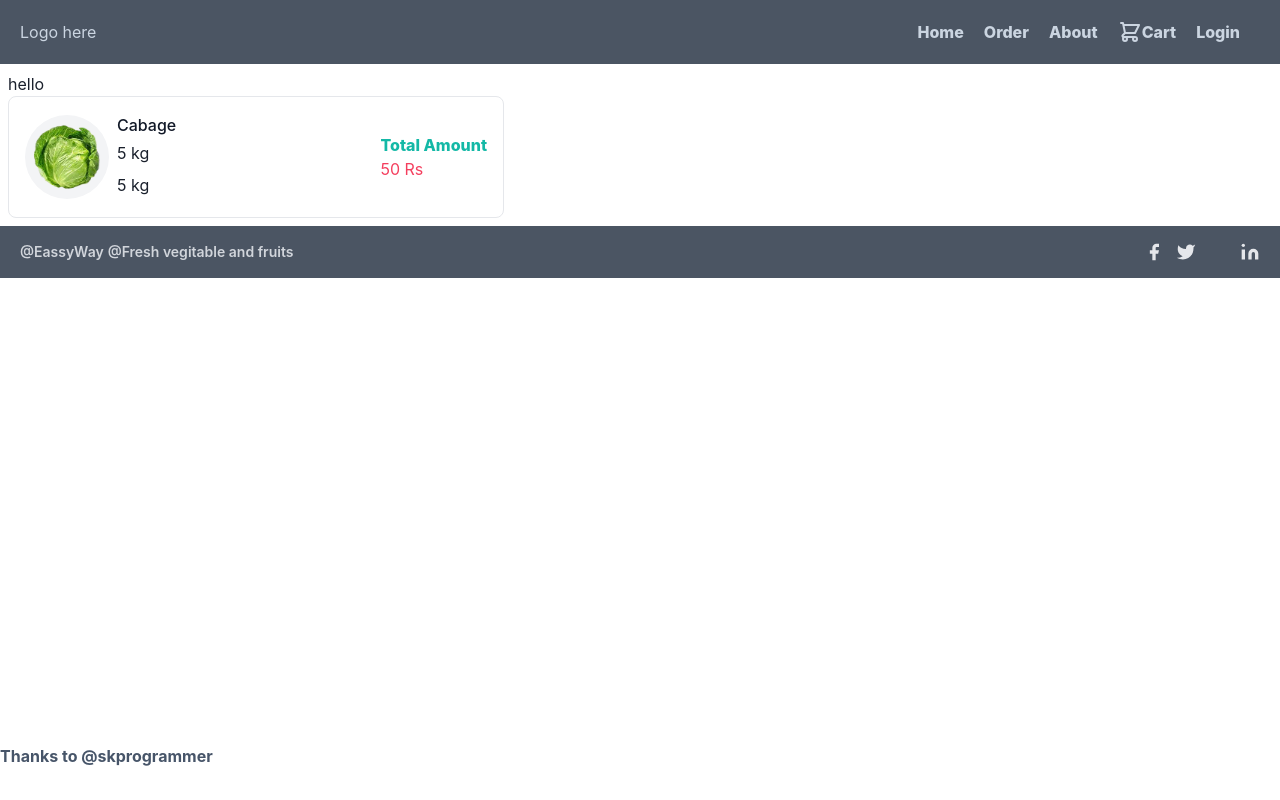
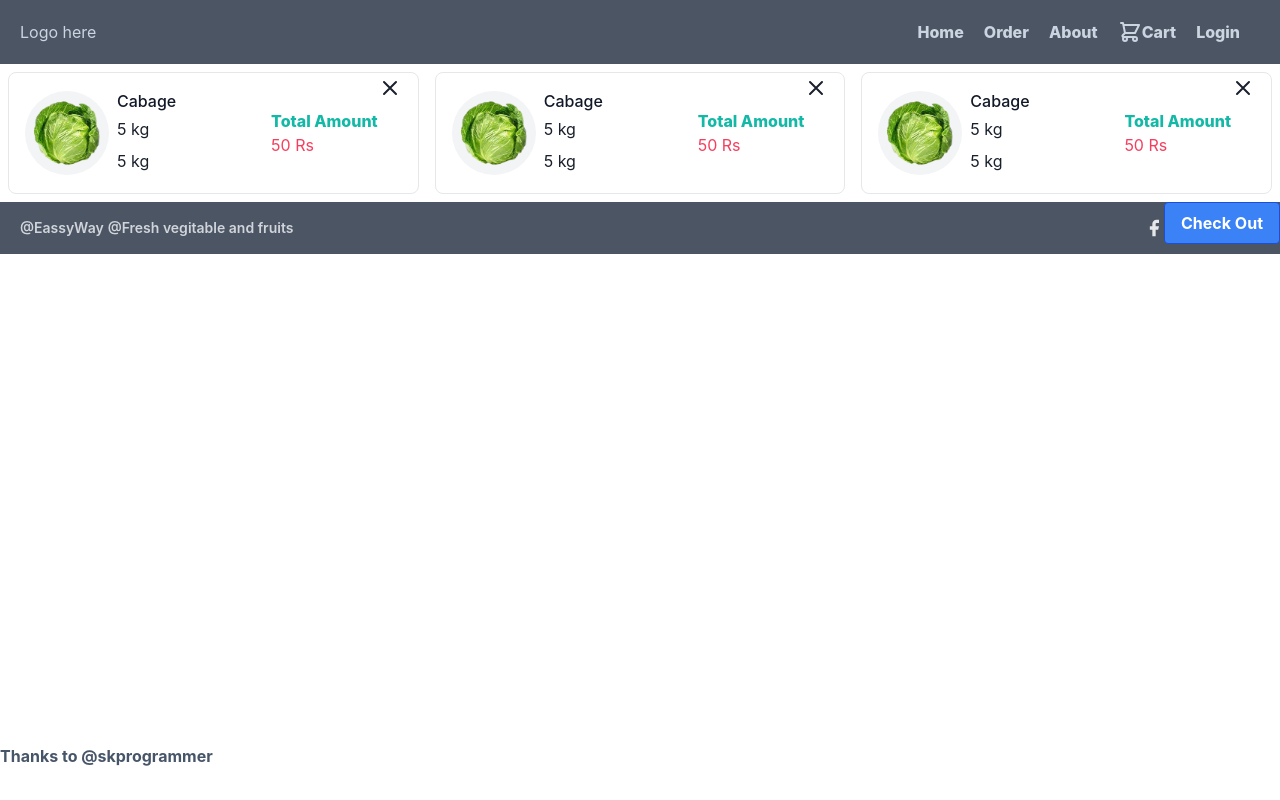
Before and after one commit to divyanshusharma1007/easyway22, a Next.js app: page /cart in a window 1280 px wide. Built offline with nearby package versions, Linux system fonts and the light colour scheme.

Commit message:
data main

```diff
--- /dev/null
+++ b/components/cart/CartItem.jsx
@@ -0,0 +1,29 @@
+import React from 'react'
+import Image from 'next/image'
+export default function CartItem() {
+    return (
+        <div>
+            <div className="p-2  w-full">
+                <div className="h-full flex items-center border-gray-200 border p-4 rounded-lg">
+                    <Image alt="team" className="w-16 h-16 bg-gray-100 object-cover object-center flex-shrink-0 rounded-full mr-4" src={require('../../public/Vegitable/cabage.webp')} height={84} width={84} />
+                    <div className="flex-grow w-1/3">
+                        <h2 className="text-gray-900 title-font font-medium mx-2 ">Cabage</h2>
+                        <input placeholder={'amoutn in kg'} value={`${'5'} kg`} className='py-1 mx-2 w-[50%]' />
+                        <input placeholder={'amoutn in price'} value={`${'5'} kg`} className='py-1 mx-2 w-[50%]' />
+                    </div>
+                    <div>
+
+                        <h2 className=' text-normal font-extrabold text-teal-500'>Total Amount</h2>
+                        <h2 className='text-rose-500 text-extrabold'>50 Rs</h2>
+                    </div>
+                    <div className='relative right-[0px] mt-[-90px]'>
+                        <svg xmlns="http://www.w3.org/2000/svg" class="h-6 w-6" fill="none" viewBox="0 0 24 24" stroke="currentColor" stroke-width="2">
+                            <path stroke-linecap="round" stroke-linejoin="round" d="M6 18L18 6M6 6l12 12" />
+                        </svg>
+                    </div>
+                </div>
+
+            </div>
+        </div>
+    )
+}
--- a/components/home/Features.jsx
+++ b/components/home/Features.jsx
@@ -4,7 +4,7 @@ export default function Features() {
     return (
         <div className='bg-slate-100'>
             <hr />
-            <h1 className='text-center text-4xl relative font-extrabold text-gray-500 underline    underline-offset-[10px] mt-14 capitalize drop-shadow-[3px_0px_1px_rgba(1,1,1,1)]'>OUR   SERVICES</h1>
+            <h1 className="text-center text-3xl font-mono font-bold mt-10"> Categories</h1>
             <ServiceContainer/>
         </div>
     )
--- /dev/null
+++ b/components/home/Offer.jsx
@@ -0,0 +1,21 @@
+import React from 'react'
+import Image from 'next/image'
+export default function Offer() {
+    return (
+        <div
+            className='bg-blue-50'
+        >
+            <h1 className="text-center text-3xl font-mono font-bold pt-5">Offers</h1>
+            <div className='grid grid-flow-row grid-cols-1 sm:grid-cols-2 xl:grid-cols-3'>
+                <div className='w-full px-3 py-3'>
+                    <Image src={require('../../public/Images/slide1.jpg')} height={300}/>
+                </div>
+                <div className='w-full px-3 py-2'>
+                    <Image src={require('../../public/Images/slide1.jpg')} height={300}/>
+                </div> <div className='w-full px-3 py-2'>
+                    <Image src={require('../../public/Images/slide1.jpg')} height={300}/>
+                </div>
+            </div>
+        </div>
+    )
+}
--- a/components/home/Slider.jsx
+++ b/components/home/Slider.jsx
@@ -8,7 +8,7 @@ export default function Slider() {
   console.log(Carousel)
   return (
     <div className=''>
-      <Carousel infiniteLoop={true} autoPlay={true} stopOnHover={true} autoFocus={true}  showArrows={true} showStatus={false}  showThumbs={false} showIndicators={true}  className='bg-rose-100 rounded-3xl'>
+      <Carousel infiniteLoop={true} autoPlay={true} stopOnHover={true} autoFocus={true}  showArrows={true} showStatus={false}  showThumbs={false} showIndicators={true}  className='md:bg-rose-500 rounded-3xl md:py-3' >
         <div className='my-5 '>
           <Image src={img} alt="image1" />
           <h1 className=' text-4xl font-extrabold relative top-[-50px] text-white text-right mx-10 2xl:mr-90 left-6 sm:mr-16 md:mr-32 lg:mr-64 xl:mr-96 2xl:mr-[37rem]'>50%off </h1>
--- a/components/home/SpecialProducts.jsx
+++ b/components/home/SpecialProducts.jsx
@@ -1,41 +1,24 @@
 import React from 'react'
 import Image from 'next/image'
 import Styles from '../../styles/Slider.module.css'
+import Link from 'next/link'
 export default function SpecialProducts() {
   return (
-    <section className="text-gray-600 body-font bg-purple-100 py-3 ">
-      <h1 className="text-center text-3xl font-mono font-bold mt-10">Top Products</h1>
-      <div className="grid sm:grid-cols-3 mt-3 mx-9">
-        <div className='flex  flex-col  justify-between border-2 m-3 p-3 border-black rounded-xl shadow-2xl shadow-slate-500 bg-slate-100'>
-          <Image src={require('../../public/Images/basket.png')} height={200}  />
-          <h2 className='text-2xl font-bold text-blue-800 '> <span className='text-green-500 '>Fresh :</span>  Onions</h2>
-          <h1 className='float-left text-lg text-red-800 font-bold'><span>Rs :</span> 50/kg</h1>
-        </div>
-        <div className='flex  flex-col  justify-between border-2 m-3 p-3 border-black rounded-xl shadow-2xl shadow-slate-500 bg-slate-100'>
-          <Image src={require('../../public/Images/basket.png')} height={200}  />
-          <h2 className='text-2xl font-bold text-blue-800 '> <span className='text-green-500 '>Fresh :</span>  Onions</h2>
-          <h1 className='float-left text-lg text-red-800 font-bold'><span>Rs :</span> 50/kg</h1>
-        </div>
-        <div className='flex  flex-col  justify-between border-2 m-3 p-3 border-black rounded-xl shadow-2xl shadow-slate-500 bg-slate-100'>
-          <Image src={require('../../public/Images/basket.png')} height={200}  />
-          <h2 className='text-2xl font-bold text-blue-800 '> <span className='text-green-500 '>Fresh :</span>  Onions</h2>
-          <h1 className='float-left text-lg text-red-800 font-bold'><span>Rs :</span> 50/kg</h1>
-        </div>
-        <div className='flex  flex-col  justify-between border-2 m-3 p-3 border-black rounded-xl shadow-2xl shadow-slate-500 bg-slate-100'>
-          <Image src={require('../../public/Images/basket.png')} height={200}  />
-          <h2 className='text-2xl font-bold text-blue-800 '> <span className='text-green-500 '>Fresh :</span>  Onions</h2>
-          <h1 className='float-left text-lg text-red-800 font-bold'><span>Rs :</span> 50/kg</h1>
-        </div>
-        <div className='flex  flex-col  justify-between border-2 m-3 p-3 border-black rounded-xl shadow-2xl shadow-slate-500 bg-slate-100'>
-          <Image src={require('../../public/Images/basket.png')} height={200}  />
-          <h2 className='text-2xl font-bold text-blue-800 '> <span className='text-green-500 '>Fresh :</span>  Onions</h2>
-          <h1 className='float-left text-lg text-red-800 font-bold'><span>Rs :</span> 50/kg</h1>
-        </div>
-        <div className='flex  flex-col  justify-between border-2 m-3 p-3 border-black rounded-xl shadow-2xl shadow-slate-500 bg-slate-100'>
-          <Image src={require('../../public/Images/basket.png')} height={200}  />
-          <h2 className='text-2xl font-bold text-blue-800 '> <span className='text-green-500 '>Fresh :</span>  Onions</h2>
-          <h1 className='float-left text-lg text-red-800 font-bold'><span>Rs :</span> 50/kg</h1>
-        </div>
+    <section className="text-gray-600 body-font bg-purple-50 py-3 ">
+      <h1 className="text-center text-3xl font-mono font-bold mt-10"> Categories</h1>
+      <div className="grid grid-cols-2 md:grid-cols-3 mt-3 mx-9">
+        <Link href='/order'>
+          <div className='grid place-items-center border-0 border-black rounded-xl bg-lime-50 mx-5 shadow-md shadow-gray-800'>
+            <Image src={require('../../public/Vegitable/cabage.webp')} height={100} width={100} />
+            <h2 className='text-center font-mono font-semibold'> Vegitables</h2>
+          </div>
+        </Link>
+        <Link href='/order' shallow={true}>
+          <div className='grid place-items-center border-0 border-black rounded-xl bg-lime-50 mx-5 shadow-md shadow-gray-800'>
+            <Image src={require('../../public/Vegitable/cabage.webp')} height={100} width={100} />
+            <h2 className='text-center font-mono font-semibold'> Vegitables</h2>
+          </div>
+        </Link>
       </div>
     </section>
   )
--- a/pages/cart.js
+++ b/pages/cart.js
@@ -1,25 +1,19 @@
 import React from 'react'
-import Image from 'next/image'
+
+import CartItem from '../components/cart/CartItem'
 export default function Cart() {
     return (
-        <div>
-            <div className="p-2 lg:w-[40%] md:w-1/2 w-full">
-                <div>
-                    hello
-                </div>
-                <div className="h-full flex items-center border-gray-200 border p-4 rounded-lg">
-                    <Image alt="team" className="w-16 h-16 bg-gray-100 object-cover object-center flex-shrink-0 rounded-full mr-4" src={require('../public/Vegitable/cabage.webp')} height={84} width={84} />
-                    <div className="flex-grow w-1/3">
-                        <h2 className="text-gray-900 title-font font-medium mx-2 ">Cabage</h2>
-                        <input placeholder={'amoutn in kg'} value={`${'5'} kg`} className='py-1 mx-2' />
-                        <input placeholder={'amoutn in price'} value={`${'5'} kg`} className='py-1 mx-2' />
-                    </div>
-                    <div>
-                        <h2 className=' text-normal font-extrabold text-teal-500'>Total Amount</h2>
-                        <h2 className='text-rose-500 text-extrabold'>50 Rs</h2>
-                    </div>
-                </div>
+        <>
+            <div className='grid grid-flow-row xl:grid-cols-3 md:grid-cols-2 '>
+                <CartItem />
+                <CartItem />
+                <CartItem />
+
+
             </div>
-        </div>
+            <button class="bg-blue-500 hover:bg-blue-700 text-white font-bold py-2 px-4 border border-blue-700 rounded fixed  right-0">
+                Check Out
+            </button>
+        </>
     )
 }
--- a/pages/index.js
+++ b/pages/index.js
@@ -5,6 +5,7 @@ import Slider from '../components/home/Slider'
 import TopBar from '../components/home/TopBar'
 import SpecialProducts from '../components/home/SpecialProducts'
 import HomeFooter from '../components/home/HomeFooter'
+import Offer from '../components/home/Offer'
 export default function Home() {
   return (
     <div>
@@ -14,14 +15,15 @@ export default function Home() {
         <link rel="icon" href="/favicon.ico" />
       </Head>
       <main >
-        <TopBar />
+        {/* <TopBar /> */}
         <hr className='my-2' />
         <Slider />
         <hr className='my-2' />
-        <SpecialProducts/>
+        <SpecialProducts />
         <hr className='my-2' />
-        <Features />
-<HomeFooter/>
+        {/* <Features /> */}
+        <Offer/>
+        <HomeFooter />
       </main>
     </div>
   )
--- a/pages/login.js
+++ b/pages/login.js
@@ -3,7 +3,7 @@ import Image from 'next/image'
 export default function login() {
     return (
         <div className='bg-gray-200 py-10 relative '>
-            <section className="h-full gradient-form md:h-auto ">
+            <section className="h-full  md:h-auto ">
                 <div className="container py-12 px-6 ">
                     <div className="flex justify-center items-center flex-wrap h-full g-6 text-gray-800">
                         <div className="xl:w-10/12">
```
